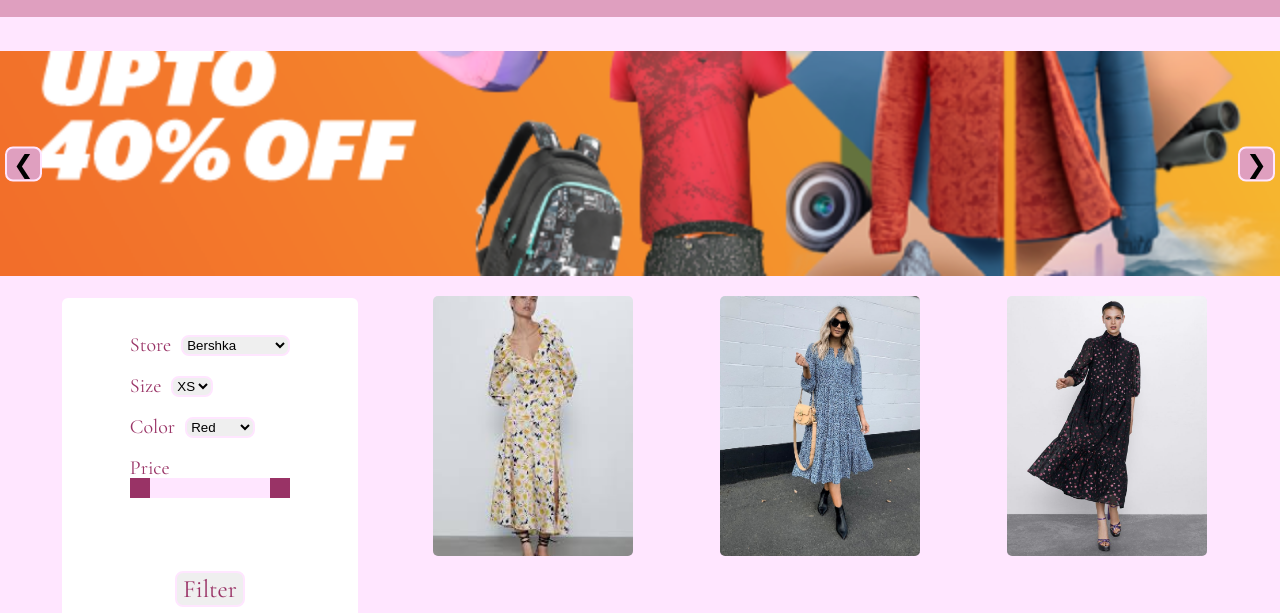
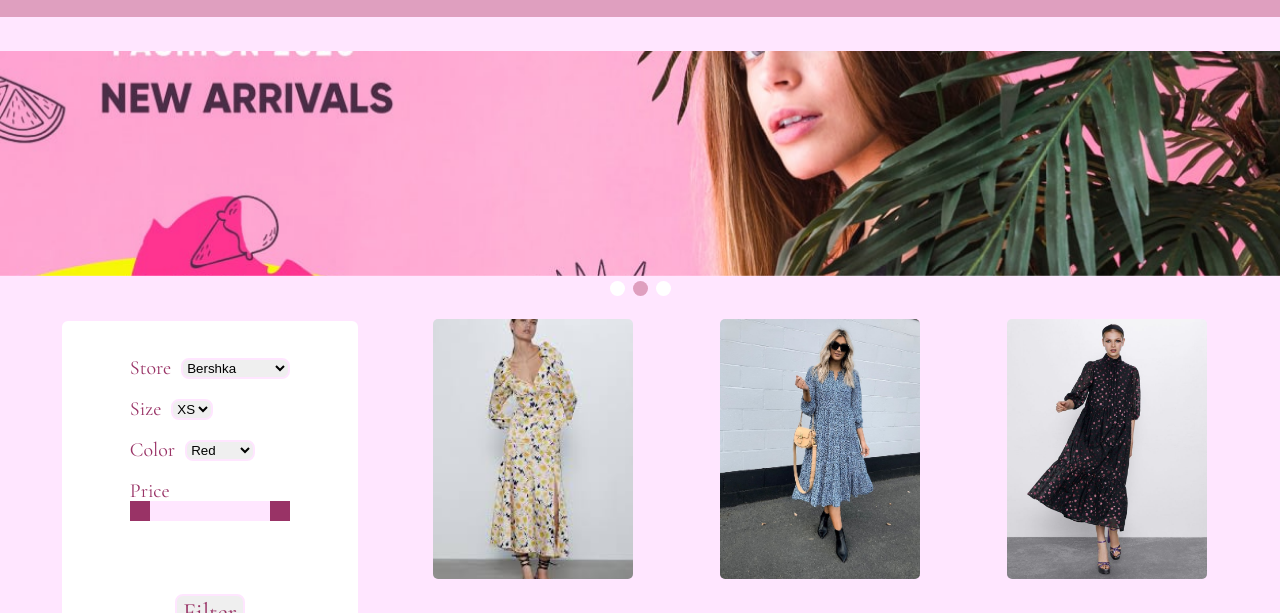
Before and after one commit to LindaGiorgadze/Final_Project, a website: page catalogue.html in a window 1280 px wide. Shown: the part 159-772 px from the top of the page. Drawn offline with Linux system fonts and the light colour scheme.

Commit message:
SlideShow update

```diff
--- a/catalogue.html
+++ b/catalogue.html
@@ -192,30 +192,35 @@
     </header>
     <div class="container">
         <div class="slider">
-            <img class="slides" src="images/slider1.png" alt="Slide Image">
-            <img class="slides" src="images/slider2.jpg" alt="Slide Image">
-            <img class="slides" src="images/slider3.jpg" alt="Slide Image">
-            <button class="slide-button-left" onclick="plusDivs(-1)">&#10094;</button>
-            <button class="slide-button-right" onclick="plusDivs(1)">&#10095;</button>
+            <img class="slides fade" src="images/slider1.png" alt="Slide Image">
+            <img class="slides fade" src="images/slider2.jpg" alt="Slide Image">
+            <img class="slides fade" src="images/slider3.jpg" alt="Slide Image">
+        </div>
+        <div class="dots">
+            <span class="dot"></span>
+            <span class="dot"></span>
+            <span class="dot"></span>
         </div>
         <script>
-            var slideIndex = 1;
-            showDivs(slideIndex);
+            var slideIndex = 0;
+            showSlides();
 
-            function plusDivs(n) {
-              showDivs(slideIndex += n);
+            function showSlides() {
+              var i;
+              var slides = document.getElementsByClassName("slides");
+              var dots = document.getElementsByClassName("dot");
+              for (i = 0; i < slides.length; i++) {
+                slides[i].style.display = "none";
+              }
+              slideIndex++;
+              if (slideIndex > slides.length) {slideIndex = 1}
+              for (i = 0; i < dots.length; i++) {
+                dots[i].className = dots[i].className.replace(" active", "");
+              }
+              slides[slideIndex-1].style.display = "block";
+              dots[slideIndex-1].className += " active";
+              setTimeout(showSlides, 3000);
             }
-
-            function showDivs(n) {
-              var i;
-              var x = document.getElementsByClassName("slides");
-              if (n > x.length) {slideIndex = 1}
-              if (n < 1) {slideIndex = x.length}
-              for (i = 0; i < x.length; i++) {
-                x[i].style.display = "none";
-                  }
-                  x[slideIndex-1].style.display = "block"
-                }
         </script>
         <div class="bottom-container">
             <div class="sticky catalogue-sticky">
--- a/scss/main/page1.scss
+++ b/scss/main/page1.scss
@@ -207,7 +207,7 @@ body {
                             @include flex (flex, space-between, flex-end);
                             flex-direction: column;
                             visibility: hidden;
-                            transition: visibility 2s;
+                            transition: visibility 1s;
                             z-index: 100;
                             padding: 5px 8px;
                             background-color: $color4;
@@ -239,7 +239,7 @@ body {
                         flex-direction: column;
                         margin-left: 15px;
                         visibility: hidden;
-                        transition: visibility 2s;
+                        transition: visibility 0.2s;
                         z-index: 100;
                         background-color: $color2;
                         border-radius: 5px;
@@ -478,7 +478,6 @@ body {
         margin-top: 210px;
         .slider {
             width: 100%;
-            height: 100%;
             position: relative;
             z-index: 1;
             .slides {
@@ -488,23 +487,37 @@ body {
                 height: 225px;
                 object-fit: cover;
             }
-            .slide-button-left {
-                @include absolute-left (absolute, 50%, 5px);
-                transform: translate(0, -50%);
-                z-index: 9;
-                color: black;
-                font-size: 25px;
+            .fade {
+                -webkit-animation-name: fade;
+                -webkit-animation-duration: 1.5s;
+                animation-name: fade;
+                animation-duration: 1.5s;
+            }
+
+            @-webkit-keyframes fade {
+                from {opacity: .4}
+                to {opacity: 1}
+            }
+
+            @keyframes fade {
+                from {opacity: .4}
+                to {opacity: 1}
+            }
+        }
+        .dots {
+            margin-top: 5px;
+            text-align:center;
+            .dot {
+                height: 15px;
+                width: 15px;
+                margin: 0 2px;
+                background-color: $color2;
+                border-radius: 50%;
+                display: inline-block;
+                transition: background-color 0.6s ease;
+            }
+            .active {
                 background-color: $color3;
-                @extend %input1;
-            }
-            .slide-button-right {
-                @include absolute-right (absolute, 50%, 5px);
-                transform: translate(0, -50%);
-                z-index: 9;
-                color: black;
-                font-size: 25px;
-                background-color: $color3;
-                @extend %input1;
             }
         }
         .bottom-container {
--- a/scss/main/page2.scss
+++ b/scss/main/page2.scss
@@ -95,7 +95,7 @@
                     flex-flow: column;
                     border-radius: 5px;
                     opacity: 0;
-                    transition: opacity 1.5s ease-in-out 0s;
+                    transition: opacity 1.5s linear 0s;
                     width: 100%;
                     position: absolute;
                     z-index: 9;
```
Also changed, not shown: index.html (+25 -20 lines), index1.html (+25 -20 lines), style/main.css.
